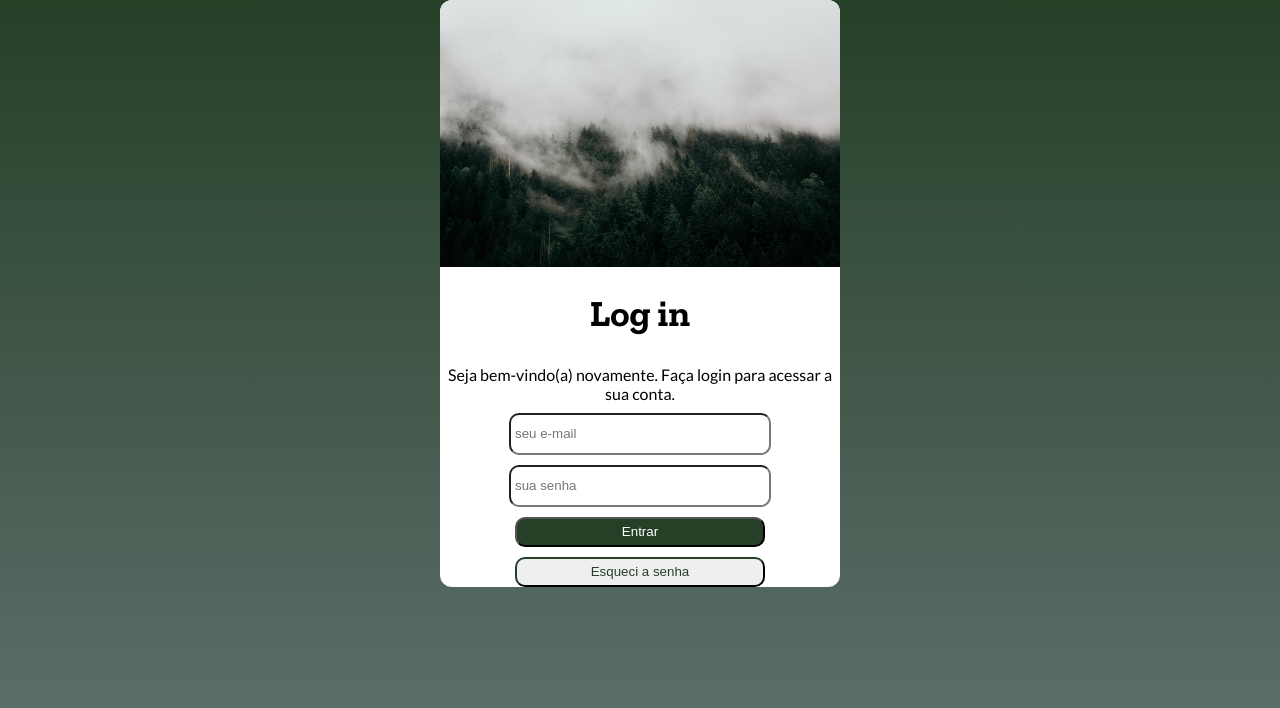
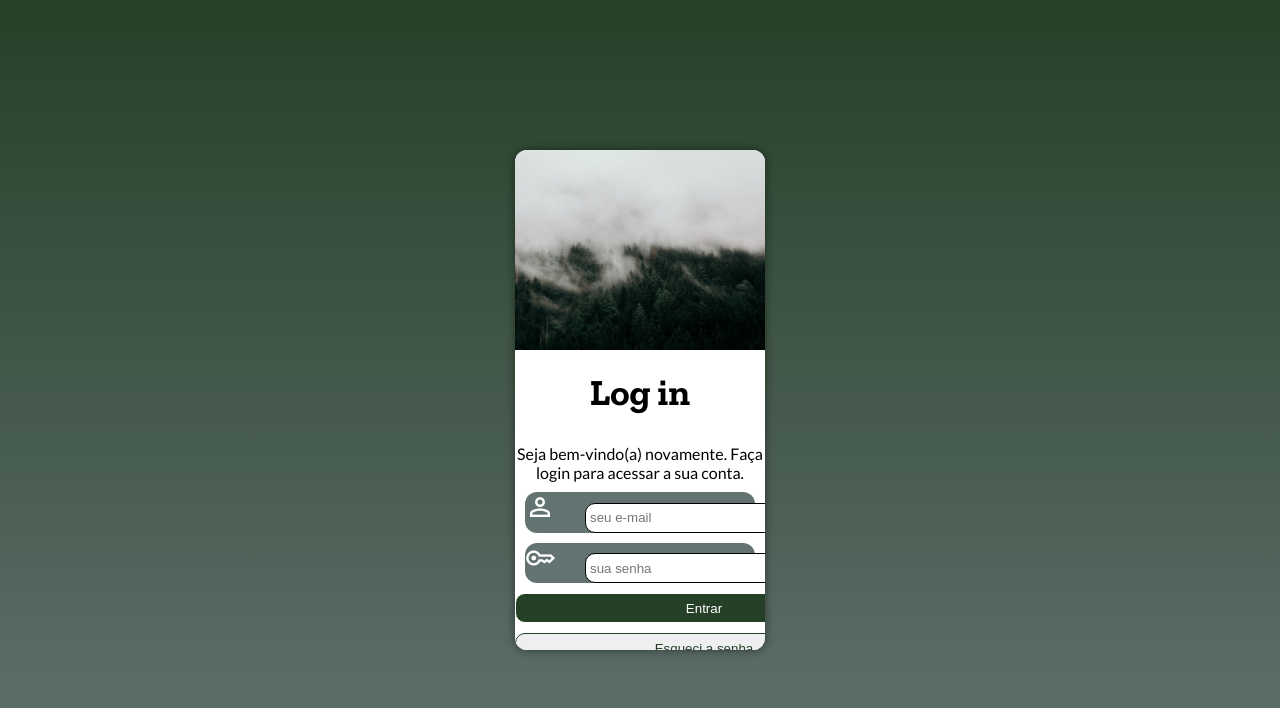
Before and after one commit to jkrocha/projeto-login, a plain HTML site: page index.html in a window 1280 px wide. Drawn offline with nearby package versions, Linux system fonts and the light colour scheme.

Commit message:
mudanças

```diff
--- a/estilos/style.css
+++ b/estilos/style.css
@@ -29,6 +29,7 @@
 * {
     margin: 0px;
     padding: 0px;
+    box-sizing: border-box;
 }
 
 body {
@@ -38,16 +39,36 @@ body {
 }
 
 main {
-    background-color: white;
-    width: 400px;
-    margin: auto;
-    border-radius: 12px;
+    position: relative;
+    height: 100vh;
+    width: 100vw;
+
+
 }
 
-img {
+#login {
+    width: 250px;
+    height: 500px;
+    position: absolute;
+    top: 50%;
+    left: 50%;
+    translate: -50% -50%;
+    background-color: white;
+    border-radius: 12px;
+    overflow: hidden;
+    box-shadow: 0px 0px 10px rgba(0, 0, 0, 0.479);
+}
 
-    width: 400px;
-    border-radius: 12px 12px 0px 0px;
+#imagem {
+    background-image: url(../imagens/florest.jpg);
+    background-position: center right;
+    background-size: cover;
+    height: 200px;
+    display: block;
+}
+
+#formulario {
+    display: block;
 }
 
 h1 {
@@ -68,17 +89,31 @@ input {
     border-radius: 10px;
     width: 250px;
     padding: 4px;
+    border: 1px solid;
 
 }
 
 #entrar {
     background-color: var(--cor1);
     color: white;
-    padding: 4px;
+    width: 378px;
+
 }
 
 #senha {
     border-color: var(--cor1);
     color: var(--cor1);
-    padding: 4px;
+
+    width: 378px;
+
 }
+
+
+#icon, #icon2 {
+    display: block;
+    background-color: var(--cor3);
+    font-size: 30px;
+    color: white;
+    margin: 0px 10px 0px 10px;
+    border-radius: 12px;
+}
--- a/index.html
+++ b/index.html
@@ -5,20 +5,31 @@
     <meta name="viewport" content="width=device-width, initial-scale=1.0">
     <title>Login</title>
     <link rel="stylesheet" href="estilos/style.css">
+    <link rel="stylesheet" href="https://fonts.googleapis.com/css2?family=Material+Symbols+Outlined:opsz,wght,FILL,GRAD@20..48,100..700,0..1,-50..200" />
+    <link rel="stylesheet" href="https://fonts.googleapis.com/css2?family=Material+Symbols+Outlined:opsz,wght,FILL,GRAD@20..48,100..700,0..1,-50..200" />
 </head>
 <body>
     <main>
         <section id="login">
             <div id="imagem">
-                <img src="imagens/florest.jpg" alt="">
+
             </div>
             <div id="formulario">
                 <h1>Log in</h1>
                 <p>Seja bem-vindo(a) novamente. Faça login para acessar a sua conta.</p>
                 <form action="login.php" method="post" id="outro">
 
-                    <p><input type="text" name="user" id="iuser" placeholder="seu e-mail"> </p>
-                    <p><input type="password" name="senha" id="isenha" placeholder="sua senha"></p>
+                    <p>
+                        <span class="material-symbols-outlined" id="icon"> person
+                            <input type="text" name="user" id="iuser" placeholder="seu e-mail">
+                        </span>
+                    </p>
+
+                    <p>
+                        <span class="material-symbols-outlined" id="icon2"> key
+                            <input type="password" name="senha" id="isenha" placeholder="sua senha" >
+                        </span>
+                    </p>
 
 
                     <p><input id="entrar" type="submit" value="Entrar"></p>
```
